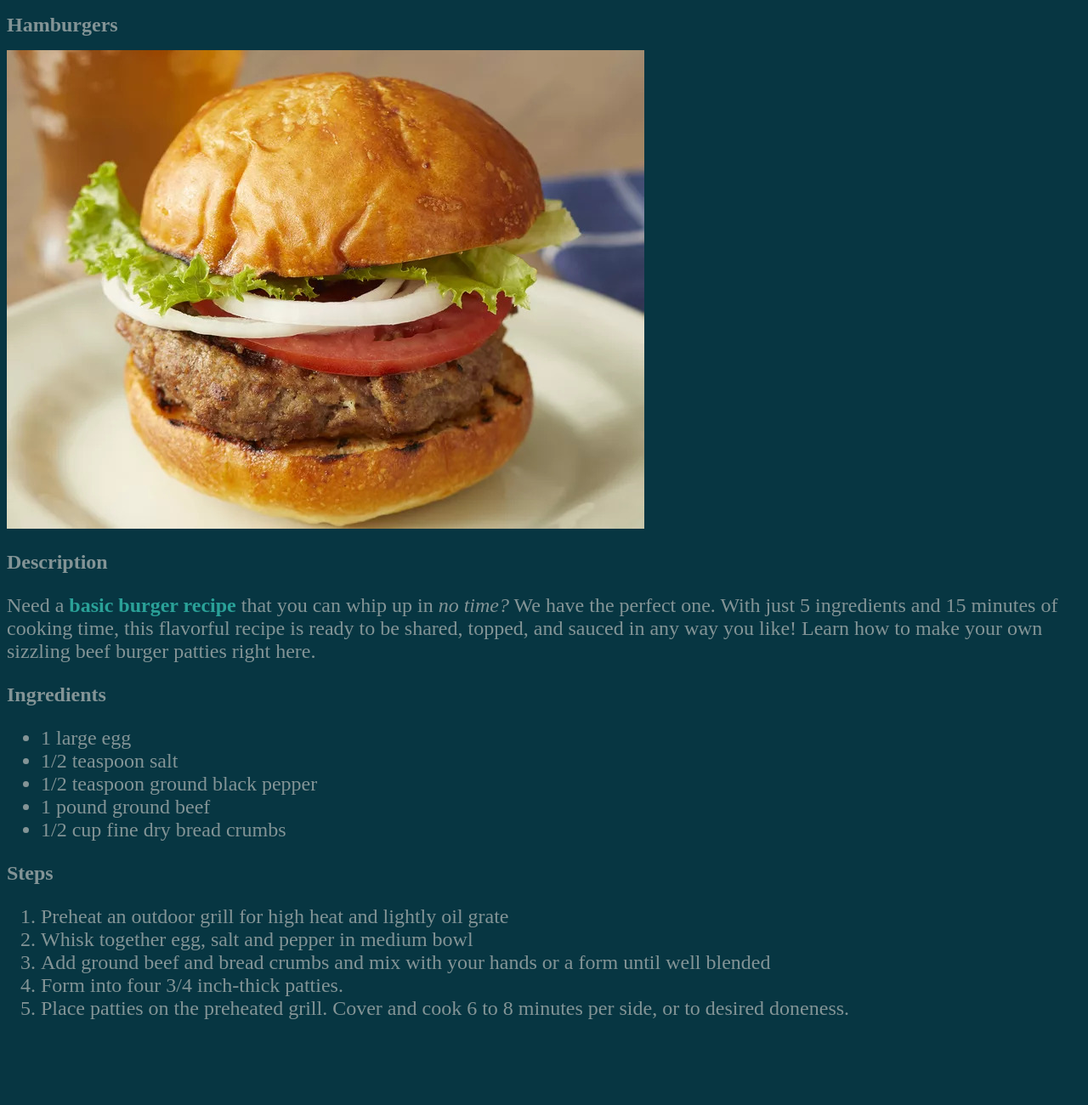
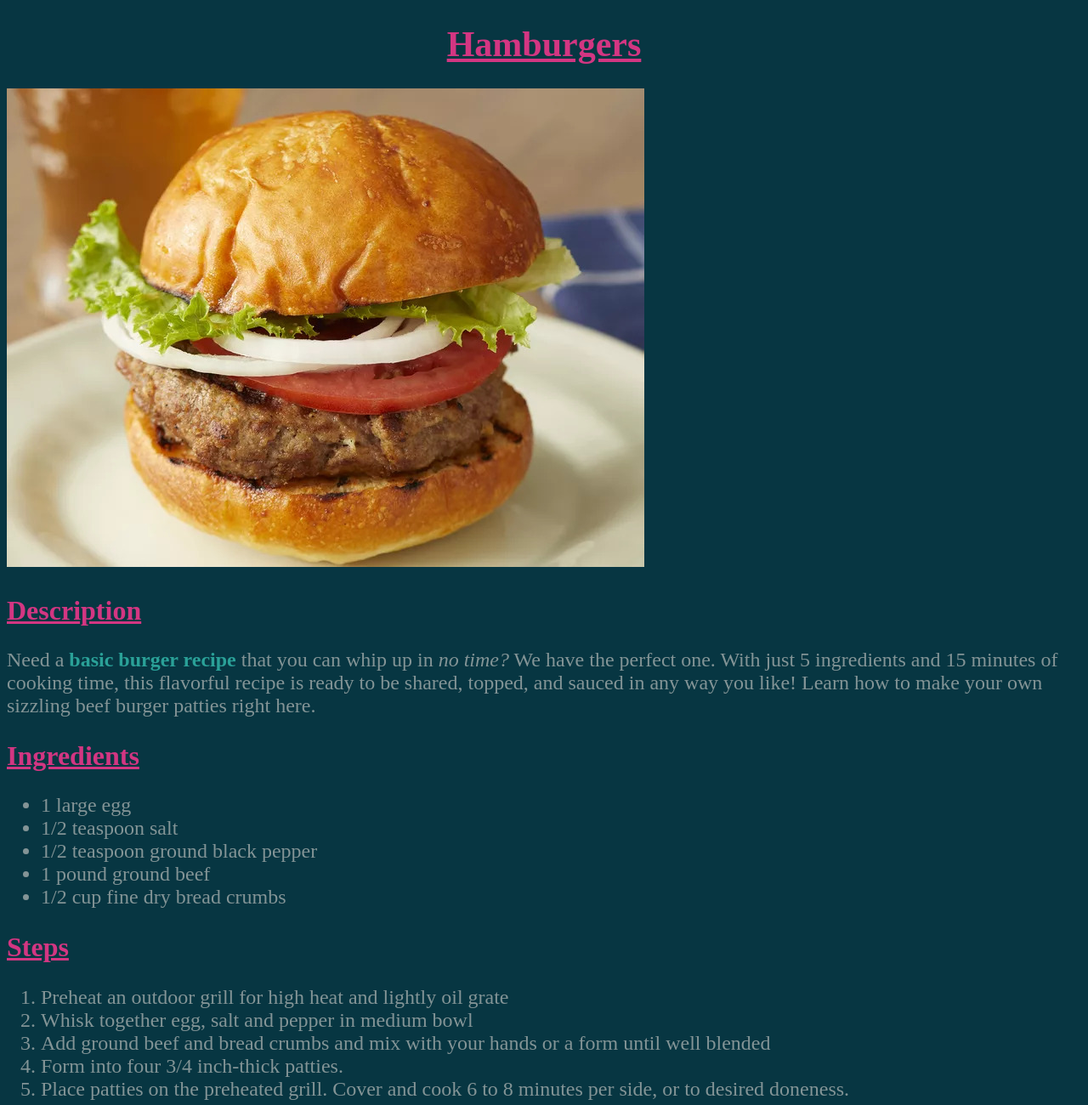
Before and after one commit to JDl337/recipe-site, a plain HTML site: page recipes/hamburger.html in a window 1280 px wide. Shown: the whole page at 85% size. Before the commit the page ends 1224 px from the top, so only its background shows below. Drawn offline with Linux system fonts and the light colour scheme.

Commit message:
add classes to all pages

```diff
--- a/recipes/hamburger.html
+++ b/recipes/hamburger.html
@@ -7,14 +7,14 @@
   </head>
 
   <body>
-    <h1>Hamburgers</h1>
+    <h1 class="heading page-heading">Hamburgers</h1>
     <img src="../img/hamburger.jpeg" alt="A hamburger">
-    <h2>Description</h2>
+    <h2 class="heading subheading">Description</h2>
     <p>Need a <strong>basic burger recipe</strong> that you can whip up in <em>no time?</em> We have the perfect one. With
       just 5 ingredients and 15 minutes of cooking time, this flavorful recipe is ready to be shared, topped, and sauced in
       any way you like! Learn how to make your own sizzling beef burger patties right here. </p>
 
-    <h2>Ingredients</h2>
+    <h2 class="heading subheading">Ingredients</h2>
     <ul>
       <li>1 large egg</li>
       <li>1/2 teaspoon salt</li>
@@ -23,7 +23,7 @@
       <li>1/2 cup fine dry bread crumbs</li>
     </ul>
 
-    <h2>Steps</h2>
+    <h2 class="heading subheading">Steps</h2>
     <ol>
       <li>Preheat an outdoor grill for high heat and lightly oil grate</li>
       <li>Whisk together egg, salt and pepper in medium bowl</li>
```
Also changed, not shown: recipes/chickencurry.html (+4 -4 lines).
